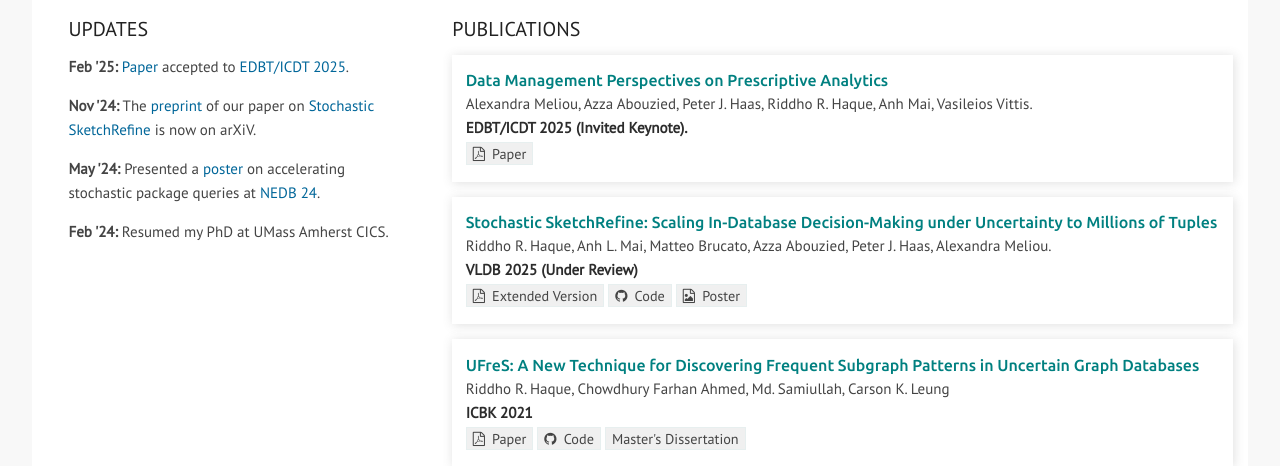
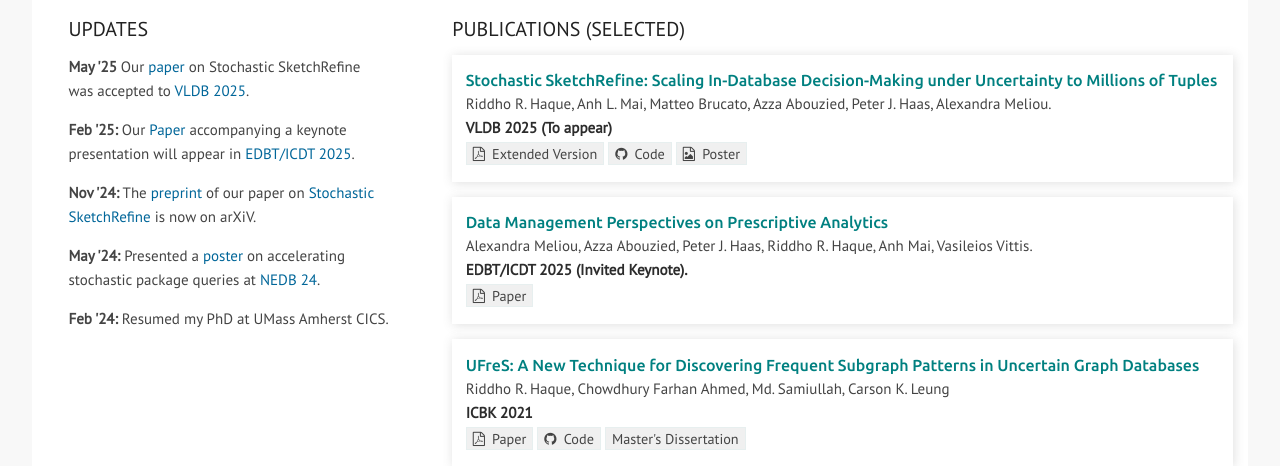
Before and after one commit to RiddhoHaque/riddho, a plain HTML site: page index.html in a window 1280 px wide. Shown: the part 362-828 px from the top of the page. Drawn offline with nearby package versions, Linux system fonts and the light colour scheme; some icons are missing.

Commit message:
Updating VLDB 2025 acceptance

```diff
--- a/index.html
+++ b/index.html
@@ -150,7 +150,8 @@
                         <div class="sidebar">
                             <h3>Updates</h3>
                             <ul>
-                                <li><b>Feb '25:</b> <a href="https://drops.dagstuhl.de/storage/00lipics/lipics-vol328-icdt2025/LIPIcs.ICDT.2025.2/LIPIcs.ICDT.2025.2.pdf">Paper</a> accepted to  <a href="https://edbticdt2025.upc.edu/">EDBT/ICDT 2025</a>.</li>
+                                <li><b>May '25</b> Our <a href="https://arxiv.org/pdf/2411.17915">paper</a> on Stochastic SketchRefine was accepted to <a href="https://vldb.org/2025/">VLDB 2025</a>.
+                                <li><b>Feb '25:</b> Our <a href="https://drops.dagstuhl.de/storage/00lipics/lipics-vol328-icdt2025/LIPIcs.ICDT.2025.2/LIPIcs.ICDT.2025.2.pdf">Paper</a> accompanying a keynote presentation will appear in <a href="https://edbticdt2025.upc.edu/">EDBT/ICDT 2025</a>.</li>
 
                                 <li><b>Nov '24:</b> The <a href="https://arxiv.org/abs/2411.17915">preprint</a> of our paper on <a href="https://github.com/RiddhoHaque/stochastic-sketchrefine">Stochastic SketchRefine</a> is now on arXiV. </li>
                                 <li><b>May '24:</b> Presented a <a href="https://bu-disc.github.io/nedbday/2024/download/posters/Accelerating_Stochastic_Package_Queries.pdf">poster</a> on accelerating stochastic package queries at <a href="https://bu-disc.github.io/nedbday/2024/#">NEDB 24</a>.</li>
@@ -160,11 +161,20 @@
                     </div>
 
                     <div class="col-md-8">
-                        <h3><span id="pubs-title">Publications</span>
+                        <h3><span id="pubs-title">Publications (Selected)</span>
                             <!---                    <small id="pubs-toggle">(<span>Show All</span>)</small> -->
                         </h3>
                         <div class="pubs">
                             <ol connect="rows">
+
+                                <li class="paper selected-true" data-selected="true" style="display: block">
+                                    <a class="title" href="https://arxiv.org/abs/2411.17915">Stochastic SketchRefine: Scaling In-Database Decision-Making under Uncertainty to Millions of Tuples</a>
+                                    <div class="authors">Riddho R. Haque, Anh L. Mai, Matteo Brucato, Azza Abouzied, Peter J. Haas, Alexandra Meliou.</div>
+                                    <a class="conf" href="https://vldb.org/2025/">VLDB 2025 (To appear)</a><br>
+                                    <a class="file_link paper" href="https://arxiv.org/abs/2411.17915">Extended Version</a>
+                                    <a class="file_link code" href="https://github.com/RiddhoHaque/stochastic-sketchrefine">Code</a>
+                                    <a class="file_link poster" href="https://bu-disc.github.io/nedbday/2024/download/posters/Accelerating_Stochastic_Package_Queries.pdf">Poster</a>
+                                </li>
 
                                 <li class="paper selected-true" data-selected="true" style="display: block">
                                     <a class="title" href="https://drops.dagstuhl.de/storage/00lipics/lipics-vol328-icdt2025/LIPIcs.ICDT.2025.2/LIPIcs.ICDT.2025.2.pdf">Data Management Perspectives on Prescriptive
@@ -172,15 +182,6 @@
                                     <div class="authors">Alexandra Meliou, Azza Abouzied, Peter J. Haas, Riddho R. Haque, Anh Mai, Vasileios Vittis.</div>
                                     <a class="conf" href="">EDBT/ICDT 2025 (Invited Keynote).</a><br>
                                     <a class="file_link paper" href="https://drops.dagstuhl.de/storage/00lipics/lipics-vol328-icdt2025/LIPIcs.ICDT.2025.2/LIPIcs.ICDT.2025.2.pdf">Paper</a>
-                                </li>
-
-                                <li class="paper selected-true" data-selected="true" style="display: block">
-                                    <a class="title" href="https://arxiv.org/abs/2411.17915">Stochastic SketchRefine: Scaling In-Database Decision-Making under Uncertainty to Millions of Tuples</a>
-                                    <div class="authors">Riddho R. Haque, Anh L. Mai, Matteo Brucato, Azza Abouzied, Peter J. Haas, Alexandra Meliou.</div>
-                                    <a class="conf" href="https://vldb.org/2025/">VLDB 2025 (Under Review)</a><br>
-                                    <a class="file_link paper" href="https://arxiv.org/abs/2411.17915">Extended Version</a>
-                                    <a class="file_link code" href="https://github.com/RiddhoHaque/stochastic-sketchrefine">Code</a>
-                                    <a class="file_link poster" href="https://bu-disc.github.io/nedbday/2024/download/posters/Accelerating_Stochastic_Package_Queries.pdf">Poster</a>
                                 </li>
 
                                 <li class="paper selected-true" data-selected="true" style="display: block">
```
